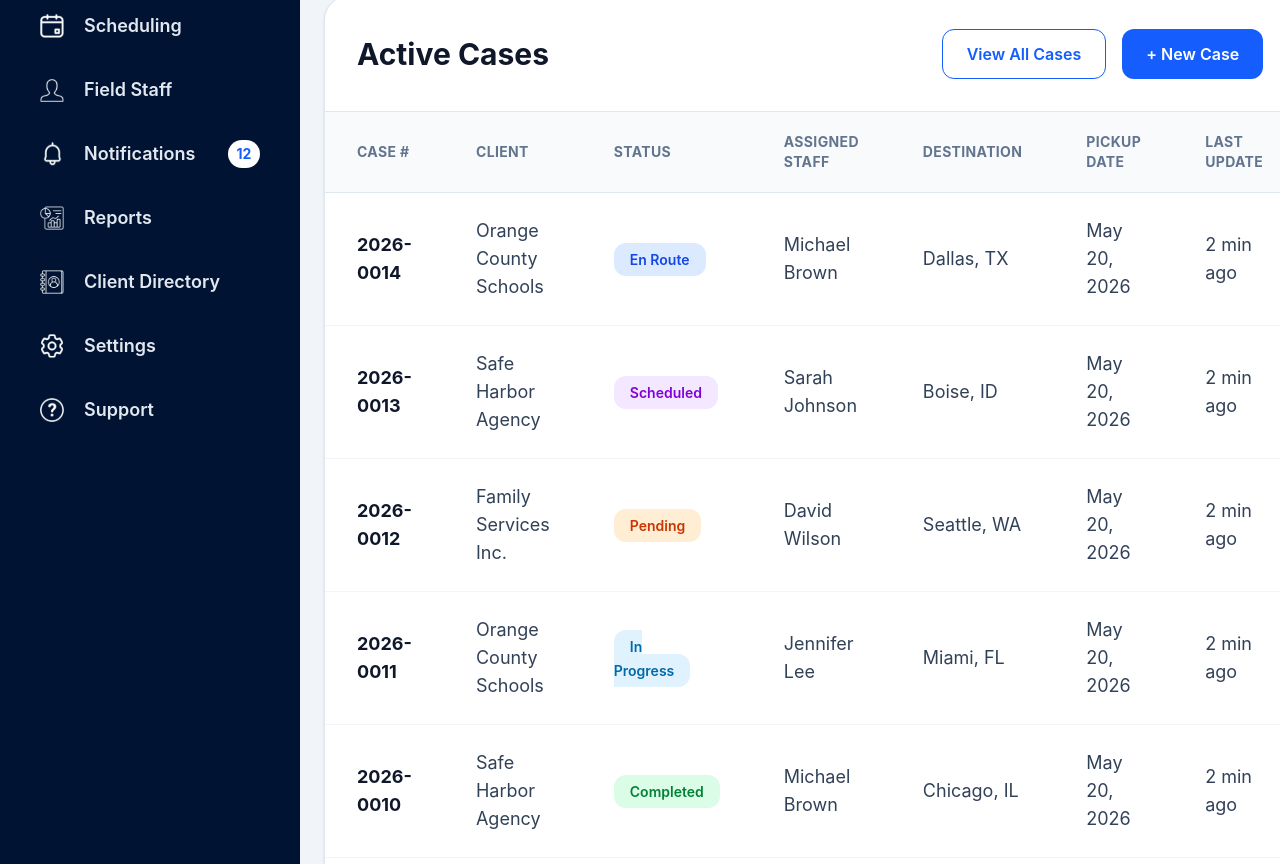
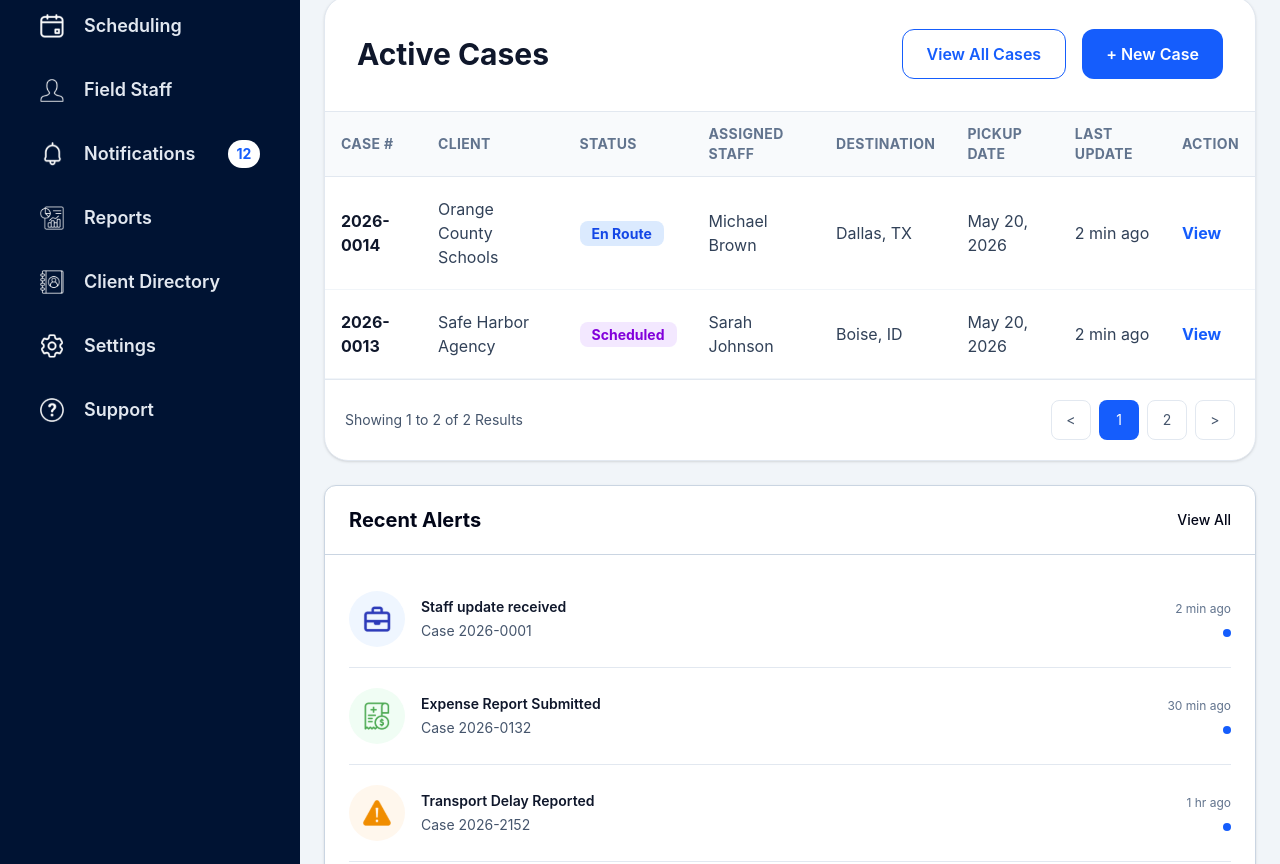
Before and after one commit to Elijahjallen/guardianops-platform, a React (Vite) app in the folder frontend/: page /dashboard in a window 1280 px wide. Shown: the part 476-1340 px from the top of the page. Built offline with nearby package versions, Linux system fonts and the light colour scheme.

Commit message:
Connect dashboard data to case store

```diff
--- a/frontend/src/components/dashboard/ActiveCasesTable.tsx
+++ b/frontend/src/components/dashboard/ActiveCasesTable.tsx
@@ -1,109 +1,16 @@
 import { useNavigate } from "react-router-dom";
+import { useCaseStore } from "../../store/caseStore";
 
-export default function ActiveCasesTable() {
+function ActiveCasesTable() {
   const navigate = useNavigate();
+  const cases = useCaseStore((state) => state.cases);
 
-  const cases = [
-    {
-      caseNumber: "2026-0014",
-      client: "Orange County Schools",
-      status: "En Route",
-      staff: "Michael Brown",
-      destination: "Dallas, TX",
-      pickupDate: "May 20, 2026",
-      lastUpdate: "2 min ago",
-    },
-    {
-      caseNumber: "2026-0013",
-      client: "Safe Harbor Agency",
-      status: "Scheduled",
-      staff: "Sarah Johnson",
-      destination: "Boise, ID",
-      pickupDate: "May 20, 2026",
-      lastUpdate: "2 min ago",
-    },
-    {
-      caseNumber: "2026-0012",
-      client: "Family Services Inc.",
-      status: "Pending",
-      staff: "David Wilson",
-      destination: "Seattle, WA",
-      pickupDate: "May 20, 2026",
-      lastUpdate: "2 min ago",
-    },
-    {
-      caseNumber: "2026-0011",
-      client: "Orange County Schools",
-      status: "In Progress",
-      staff: "Jennifer Lee",
-      destination: "Miami, FL",
-      pickupDate: "May 20, 2026",
-      lastUpdate: "2 min ago",
-    },
-    {
-      caseNumber: "2026-0010",
-      client: "Safe Harbor Agency",
-      status: "Completed",
-      staff: "Michael Brown",
-      destination: "Chicago, IL",
-      pickupDate: "May 20, 2026",
-      lastUpdate: "2 min ago",
-    },
-    {
-      caseNumber: "2026-0009",
-      client: "Family Services Inc.",
-      status: "Scheduled",
-      staff: "Sarah Johnson",
-      destination: "Salt Lake City, UT",
-      pickupDate: "May 20, 2026",
-      lastUpdate: "2 min ago",
-    },
-    {
-      caseNumber: "2026-0008",
-      client: "Orange County Schools",
-      status: "Pending",
-      staff: "David Wilson",
-      destination: "Los Angeles, CA",
-      pickupDate: "May 20, 2026",
-      lastUpdate: "2 min ago",
-    },
-    {
-      caseNumber: "2026-0007",
-      client: "Safe Harbor Agency",
-      status: "Cancelled",
-      staff: "Jennifer Lee",
-      destination: "Phoenix, AZ",
-      pickupDate: "May 20, 2026",
-      lastUpdate: "2 min ago",
-    },
-  ];
-
-  const getStatusColor = (status: string) => {
-    switch (status) {
-      case "En Route":
-        return "bg-blue-100 text-blue-700";
-      case "In Progress":
-        return "bg-sky-100 text-sky-700";
-      case "Scheduled":
-        return "bg-purple-100 text-purple-700";
-      case "Pending":
-        return "bg-orange-100 text-orange-700";
-      case "Completed":
-        return "bg-green-100 text-green-700";
-      case "Cancelled":
-        return "bg-red-100 text-red-700";
-      default:
-        return "bg-gray-100 text-gray-700";
-    }
-  };
+  const visibleCases = cases.slice(0, 8);
 
   return (
     <div className="rounded-3xl border border-slate-200 bg-white shadow-sm">
-      {/* Header */}
       <div className="flex items-center justify-between border-b border-slate-200 p-8">
-        <h2 className="text-3xl font-bold text-slate-900">
-          Active Cases
-        </h2>
+        <h2 className="text-3xl font-bold text-slate-900">Active Cases</h2>
 
         <div className="flex gap-4">
           <button
@@ -113,106 +20,115 @@ export default function ActiveCasesTable() {
             View All Cases
           </button>
 
-          <button className="rounded-xl bg-blue-600 px-6 py-3 font-semibold text-white transition hover:bg-blue-700">
+          <button
+            onClick={() => navigate("/cases")}
+            className="rounded-xl bg-blue-600 px-6 py-3 font-semibold text-white transition hover:bg-blue-700"
+          >
             + New Case
           </button>
         </div>
       </div>
 
-      {/* Table */}
       <div className="overflow-x-auto">
-        <table className="w-full">
+        <table className="w-full min-w-[900px] text-left">
           <thead className="border-b border-slate-200 bg-slate-50">
             <tr>
-              <th className="px-8 py-5 text-left text-sm font-bold uppercase tracking-wide text-slate-500">
+              <th className="px-4 py-3 text-left text-sm font-bold uppercase tracking-wide text-slate-500">
                 Case #
               </th>
-              <th className="px-8 py-5 text-left text-sm font-bold uppercase tracking-wide text-slate-500">
+              <th className="px-4 py-3 text-left text-sm font-bold uppercase tracking-wide text-slate-500">
                 Client
               </th>
-              <th className="px-8 py-5 text-left text-sm font-bold uppercase tracking-wide text-slate-500">
+              <th className="px-4 py-3 text-left text-sm font-bold uppercase tracking-wide text-slate-500">
                 Status
               </th>
-              <th className="px-8 py-5 text-left text-sm font-bold uppercase tracking-wide text-slate-500">
+              <th className="px-4 py-3 text-left text-sm font-bold uppercase tracking-wide text-slate-500">
                 Assigned Staff
               </th>
-              <th className="px-8 py-5 text-left text-sm font-bold uppercase tracking-wide text-slate-500">
+              <th className="px-4 py-3 text-left text-sm font-bold uppercase tracking-wide text-slate-500">
                 Destination
               </th>
-              <th className="px-8 py-5 text-left text-sm font-bold uppercase tracking-wide text-slate-500">
+              <th className="px-4 py-3 text-left text-sm font-bold uppercase tracking-wide text-slate-500">
                 Pickup Date
               </th>
-              <th className="px-8 py-5 text-left text-sm font-bold uppercase tracking-wide text-slate-500">
+              <th className="px-4 py-3 text-left text-sm font-bold uppercase tracking-wide text-slate-500">
                 Last Update
+              </th>
+              <th className="px-4 py-3 text-left text-sm font-bold uppercase tracking-wide text-slate-500">
+                Action
               </th>
             </tr>
           </thead>
 
           <tbody>
-            {cases.map((item) => (
+            {visibleCases.map((item) => (
               <tr
-                key={item.caseNumber}
+                key={item.id}
                 className="border-b border-slate-100 hover:bg-slate-50"
               >
-                <td className="px-8 py-6 text-lg font-bold text-slate-900">
-                  {item.caseNumber}
+                <td className="px-4 py-5 font-bold text-slate-900">
+                  {item.id}
                 </td>
 
-                <td className="px-8 py-6 text-lg text-slate-700">
-                  {item.client}
+                <td className="px-4 py-5 text-slate-700">{item.client}</td>
+
+                <td className="px-4 py-5">
+                  <StatusBadge status={item.status} />
                 </td>
 
-                <td className="px-8 py-6">
-                  <span
-                    className={`rounded-xl px-4 py-2 text-sm font-semibold ${getStatusColor(
-                      item.status
-                    )}`}
-                  >
-                    {item.status}
-                  </span>
-                </td>
+                <td className="px-4 py-5 text-slate-700">{item.staff}</td>
 
-                <td className="px-8 py-6 text-lg text-slate-700">
-                  {item.staff}
-                </td>
-
-                <td className="px-8 py-6 text-lg text-slate-700">
+                <td className="px-4 py-5 text-slate-700">
                   {item.destination}
                 </td>
 
-                <td className="px-8 py-6 text-lg text-slate-700">
+                <td className="px-4 py-5 text-slate-700">
                   {item.pickupDate}
                 </td>
 
-                <td className="px-8 py-6 text-lg text-slate-700">
+                <td className="px-4 py-5 text-slate-700">
                   {item.lastUpdate}
+                </td>
+
+                <td className="px-4 py-5">
+                  <button
+                    onClick={() => navigate(`/cases/${item.id}`)}
+                    className="font-bold text-blue-600 hover:text-blue-700"
+                  >
+                    View
+                  </button>
                 </td>
               </tr>
             ))}
           </tbody>
         </table>
+
+        {visibleCases.length === 0 && (
+          <div className="p-8 text-center font-semibold text-slate-500">
+            No active cases available.
+          </div>
+        )}
       </div>
 
-      {/* Footer */}
-      <div className="flex items-center justify-between p-8">
-        <p className="text-lg text-slate-500">
-          Showing 1 to 8 of 14 Results
-        </p>
+      <div className="flex items-center justify-between border-t border-slate-200 p-5 text-sm text-slate-600">
+        <span>
+          Showing 1 to {visibleCases.length} of {cases.length} Results
+        </span>
 
-        <div className="flex gap-3">
-          <button className="h-12 w-12 rounded-xl border border-slate-300 text-slate-600">
+        <div className="flex items-center gap-2">
+          <button className="h-10 w-10 rounded-lg border border-slate-200">
             &lt;
           </button>
 
-          <button className="h-12 w-12 rounded-xl bg-blue-600 text-white">
+          <button className="h-10 w-10 rounded-lg bg-blue-600 text-white">
             1
           </button>
 
-          <button className="h-12 w-12 rounded-xl border border-slate-300 text-slate-600">
+          <button className="h-10 w-10 rounded-lg border border-slate-200">
             2
           </button>
 
-          <button className="h-12 w-12 rounded-xl border border-slate-300 text-slate-600">
+          <button className="h-10 w-10 rounded-lg border border-slate-200">
             &gt;
           </button>
         </div>
@@ -220,3 +136,26 @@ export default function ActiveCasesTable() {
     </div>
   );
 }
+
+function StatusBadge({ status }: { status: string }) {
+  const styles: Record<string, string> = {
+    "En Route": "bg-blue-100 text-blue-700",
+    Scheduled: "bg-purple-100 text-purple-700",
+    Pending: "bg-orange-100 text-orange-700",
+    "In Progress": "bg-sky-100 text-sky-700",
+    Completed: "bg-green-100 text-green-700",
+    Cancelled: "bg-red-100 text-red-700",
+  };
+
+  return (
+    <span
+      className={`rounded-lg px-3 py-1 text-sm font-bold ${
+        styles[status] || "bg-slate-100 text-slate-700"
+      }`}
+    >
+      {status}
+    </span>
+  );
+}
+
+export default ActiveCasesTable;
--- a/frontend/src/components/dashboard/QuickStats.tsx
+++ b/frontend/src/components/dashboard/QuickStats.tsx
@@ -1,3 +1,5 @@
+import { useCaseStore } from "../../store/caseStore";
+
 import CasesIcon from "../../assets/icons/Cases-Icon.svg";
 import PendingQuotesIcon from "../../assets/icons/Pending-Quotes-Icon.svg";
 import FieldStaffIcon from "../../assets/icons/Field-Staff-Icon-Purple.svg";
@@ -6,10 +8,16 @@ import OpenNotificationsIcon from "../../assets/icons/Open-Notifications-Icon.sv
 import UpArrowIcon from "../../assets/icons/Up-Arrow-Icon.svg";
 import DownArrowIcon from "../../assets/icons/Down-Arrow-Notifications.svg";
 
+function QuickStats() {
+  const cases = useCaseStore((state) => state.cases);
+
+  const activeCases = cases.length;
+  const pendingCases = cases.filter((item) => item.status === "Pending").length;
+
   const stats = [
     {
       title: "Active Cases",
-    value: "14",
+      value: activeCases.toString(),
       change: "2",
       direction: "up",
       icon: CasesIcon,
@@ -17,7 +25,7 @@ const stats = [
     },
     {
       title: "Pending Quotes",
-    value: "8",
+      value: pendingCases.toString(),
       change: "5",
       direction: "up",
       icon: PendingQuotesIcon,
@@ -41,7 +49,6 @@ const stats = [
     },
   ];
 
-function QuickStats() {
   return (
     <section className="grid gap-5 md:grid-cols-2 2xl:grid-cols-4">
       {stats.map((stat) => (
```
Lines whose indentation alone changed are shown as unchanged.
